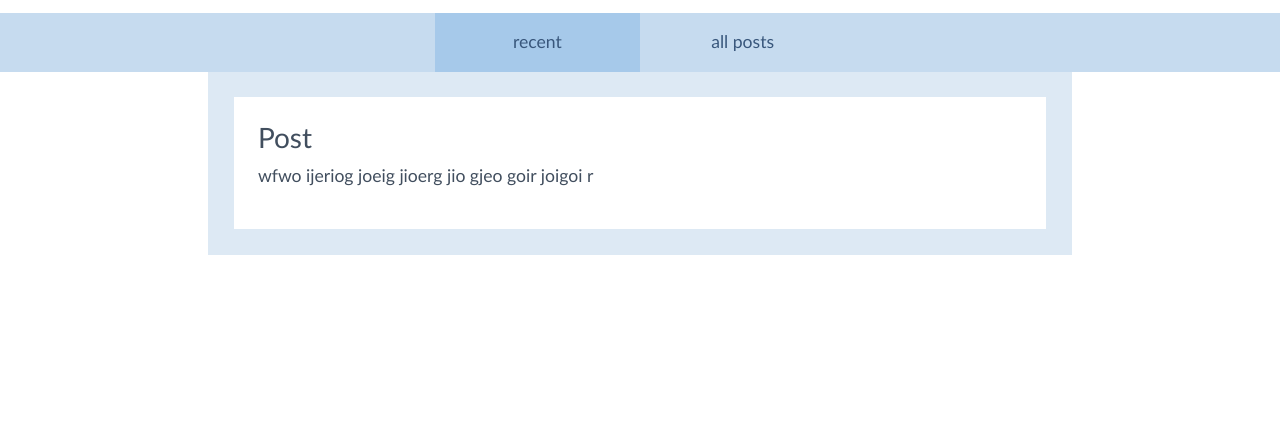
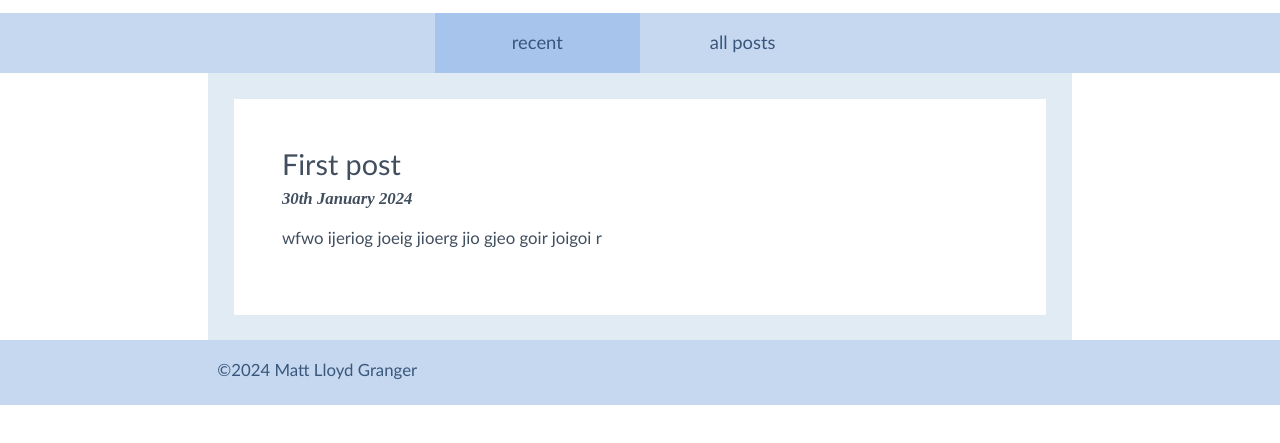
Before and after one commit to mlgranger540/words-of-a-fanboy, a plain HTML site: page index.html in a window 1280 px wide. Shown: the part 151-594 px from the top of the page. Drawn offline with nearby package versions, Linux system fonts and the light colour scheme; a web font is replaced by a local one.

Commit message:
Update article section and styling + add footer + update README.md with project overview

```diff
--- a/assets/css/style.css
+++ b/assets/css/style.css
@@ -9,18 +9,13 @@
 body {
     font-family: 'Trebuchet MS', 'Lucida Sans Unicode', 'Lucida Grande', 'Lucida Sans', Arial, sans-serif;
     color: #414e5e;
-    font-size: 1.1rem;
+    font-size: 1.05rem;
 }
 
 a {
     font-family: 'Trebuchet MS', 'Lucida Sans Unicode', 'Lucida Grande', 'Lucida Sans', Arial, sans-serif;
     color: #414e5e;
 }
-
-/* a:hover {
-    color: #446894;
-    border-bottom: solid 1px #446894;
-} */
 
 
 /* Header */
@@ -41,7 +36,7 @@ h2 {
 /* Navbar */
 
 #nav-row {
-    background-color: #c6dbef;
+    background-color: #c6d8ef;
     text-transform: lowercase;
 }
 
@@ -52,6 +47,7 @@ h2 {
 
 .nav-link {
     color: #39577c;
+    font-size: 1.15rem;
 }
 
 .nav-link:hover {
@@ -61,17 +57,44 @@ h2 {
 
 .active {
     --bs-nav-tabs-link-active-color: #39577c;
-    --bs-nav-tabs-link-active-bg: #a6c9ea;
+    --bs-nav-tabs-link-active-bg: #a7c4ec;
 }
 
 
 /* Main Panel */
 
 .panel {
-    background-color: #dde9f4;
+    background-color: #e1ebf4;
     padding: 2%;
 }
 
 .inner-panel {
     background-color: white;
 }
+
+
+/* Articles */
+
+h3 {
+    font-size: 1.8rem;
+}
+
+h4 {
+    font-family: Diphylleia, serif;
+    font-weight: 600;
+    font-size: 1.05rem;
+    font-style: italic;
+}
+
+
+/* Footer */
+
+#footer-row {
+    height: 10%;
+    background-color: #c6d8ef;
+}
+
+h5 {
+    color: #39577c;
+    font-size: 1.05rem;
+}
--- a/index.html
+++ b/index.html
@@ -11,7 +11,7 @@
     <!-- Stylesheets-->
     <link rel="preconnect" href="https://fonts.googleapis.com">
     <link rel="preconnect" href="https://fonts.gstatic.com" crossorigin>
-    <link href="https://fonts.googleapis.com/css2?family=Patrick+Hand&display=swap" rel="stylesheet">
+    <link href="https://fonts.googleapis.com/css2?family=Diphylleia&family=Patrick+Hand&display=swap" rel="stylesheet">
     <link href="https://cdn.jsdelivr.net/npm/bootstrap@5.3.2/dist/css/bootstrap.min.css" rel="stylesheet" integrity="sha384-T3c6CoIi6uLrA9TneNEoa7RxnatzjcDSCmG1MXxSR1GAsXEV/Dwwykc2MPK8M2HN" crossorigin="anonymous">
     <link href="assets/css/style.css" rel="stylesheet" type="text/css">
 </head>
@@ -48,12 +48,13 @@
     </nav>
 
     <!-- Posts -->
-    <article class="container-fluid pb-3 px-1">
+    <article class="container-fluid px-1">
         <div class="row">
             <div class="col-2"></div>
             <div class="panel col-8">
-                <div class="inner-panel p-4">
-                    <h3>Post</h3>
+                <div class="inner-panel p-5">
+                    <h3>First post</h3>
+                    <h4 class="mb-3">30th January 2024</h4>
                     <p>wfwo ijeriog joeig jioerg jio gjeo goir joigoi r</p>
                 </div>
             </div>
@@ -61,6 +62,17 @@
         </div>
     </article>
 
+    <!-- Footer -->
+    <footer>
+        <div id="footer-row" class="row pt-1">
+            <div class="col-2"></div>
+            <div class="col-8">
+                <h5 class="py-3">©2024 Matt Lloyd Granger</h5>
+            </div>
+            <div class="col-2"></div>
+        </div>
+    </footer>
+
     <script src="https://cdn.jsdelivr.net/npm/bootstrap@5.3.2/dist/js/bootstrap.bundle.min.js" integrity="sha384-C6RzsynM9kWDrMNeT87bh95OGNyZPhcTNXj1NW7RuBCsyN/o0jlpcV8Qyq46cDfL" crossorigin="anonymous"></script>
 </body>
 
```
Also changed, not shown: README.md.
